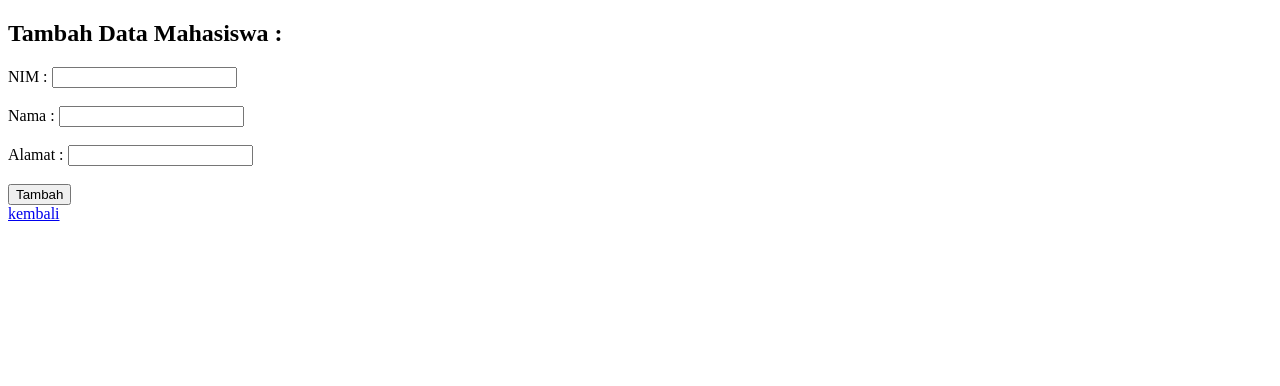
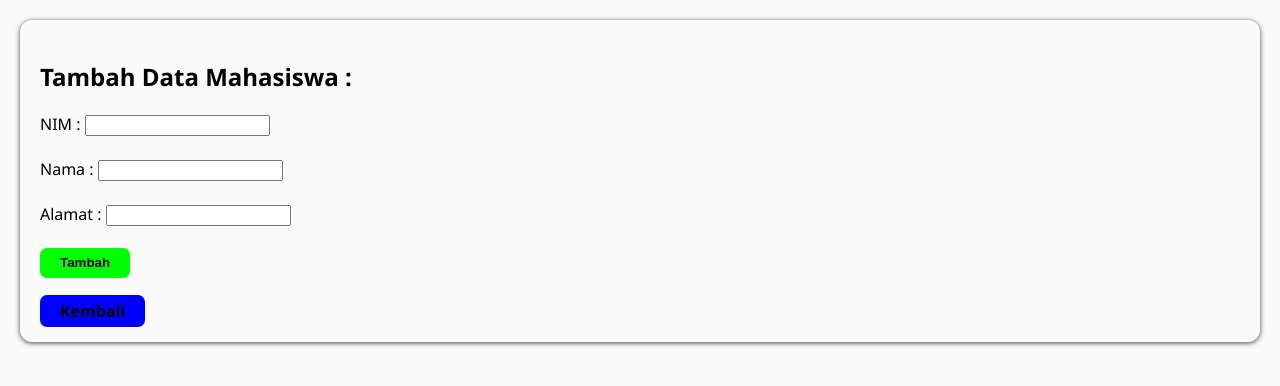
Before and after one commit to laksmanayudha/Praktikum-PBW-C, a PHP site: page /public/CRUD/create.php in a window 1280 px wide. Shown: the top 386 px of the page. Run offline with PHP 8.4, Linux system fonts and the light colour scheme; the visitor is signed in with stand-in values (Sample User, id 1).

Commit message:
menambahkan css

```diff
--- a/modul-9-CRUD/public/CRUD/create.php
+++ b/modul-9-CRUD/public/CRUD/create.php
@@ -47,6 +47,7 @@ if( isset($_POST['tambah']) ){
     <meta charset="UTF-8">
     <meta name="viewport" content="width=device-width, initial-scale=1.0">
     <title>Tambah Mahasiswa</title>
+    <link rel="stylesheet" href="../css/style.css">
 </head>
 <body>
 
@@ -66,10 +67,11 @@ if( isset($_POST['tambah']) ){
             <label for="alamat">Alamat : </label>
             <input type="text" name="alamat" id="alamat"><br><br>
 
-            <button name="tambah" >Tambah</button>
+            <button name="tambah" class="mybtn green">Tambah</button>
         </form>
 
-        <a href="../home.php">kembali</a>
+        <br>
+        <a href="../home.php"  class="mybtn blue">kembali</a>
 
     </div>
 
--- a/modul-9-CRUD/public/CRUD/edit.php
+++ b/modul-9-CRUD/public/CRUD/edit.php
@@ -52,6 +52,7 @@ if( isset($_POST['ubah']) ){
     <meta charset="UTF-8">
     <meta name="viewport" content="width=device-width, initial-scale=1.0">
     <title>Ubah Mahasiswa</title>
+    <link rel="stylesheet" href="../css/style.css">
 </head>
 <body>
 
@@ -74,10 +75,11 @@ if( isset($_POST['ubah']) ){
             <label for="alamat">Alamat : </label>
             <input type="text" name="alamat" id="alamat" value="<?php echo $mahasiswa['alamat']; ?>" ><br><br>
 
-            <button name="ubah" >Ubah</button>
+            <button name="ubah"class="mybtn green" >Ubah</button>
         </form>
 
-        <a href="../home.php">kembali</a>
+        <br>
+        <a href="../home.php" class="mybtn blue">kembali</a>
 
     </div>
 
--- /dev/null
+++ b/modul-9-CRUD/public/css/style.css
@@ -0,0 +1,52 @@
+body{
+    margin:0;
+    padding: 20px;
+    font-family: 'Segoe UI', Tahoma, Geneva, Verdana, sans-serif;
+    background-color: rgb(250, 250, 250);
+}
+.container{
+    margin: 0 auto;
+    padding: 20px;
+    box-shadow: 0 1px 5px rgb(65, 65, 65);
+    border-radius: 12px;
+}
+th{
+    text-transform: capitalize;
+}
+
+table{
+    margin-top: 20px;
+    margin-bottom: 20px;
+    border-collapse: collapse;
+}
+
+.red{
+    background-color: red;
+}
+
+.blue{
+    background-color: blue;
+}
+
+.green{
+    background-color: rgb(0, 255, 0);
+}
+
+.mybtn{
+    padding: 5px 20px;
+    border-radius: 7px;
+    height: 30px;
+    border:none;
+    color: black;
+    text-transform: capitalize;
+    font-weight: bold;
+}
+
+a{
+    text-decoration: none;
+}
+
+.mybtn:hover{
+    background-color:  rgb(0, 2, 138);
+    color: white;
+}
--- a/modul-9-CRUD/public/login.php
+++ b/modul-9-CRUD/public/login.php
@@ -38,6 +38,7 @@ if( isset($_POST['login']) ){
     <meta charset="UTF-8">
     <meta name="viewport" content="width=device-width, initial-scale=1.0">
     <title>Login</title>
+    <link rel="stylesheet" href="./css/style.css">
 </head>
 <body>
 
@@ -50,7 +51,7 @@ if( isset($_POST['login']) ){
         <?php endif; ?>
 
 
-        <h2>login</h2>
+        <h2>LOGIN</h2>
 
         <form action="./login.php" method="POST">
 
@@ -59,7 +60,7 @@ if( isset($_POST['login']) ){
             <label for="pass">Passowrd : </label><br>
             <input type="password" id="pass" name="pass" required><br><br>
 
-            <button name="login">Login</button>
+            <button name="login" class="mybtn green">Login</button>
         </form>
 
     </div>
```
Also changed, not shown: modul-9-CRUD/public/home.php (+8 -7 lines).
